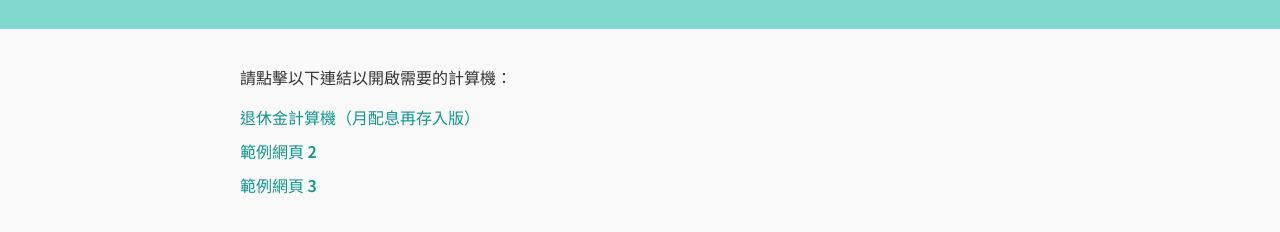
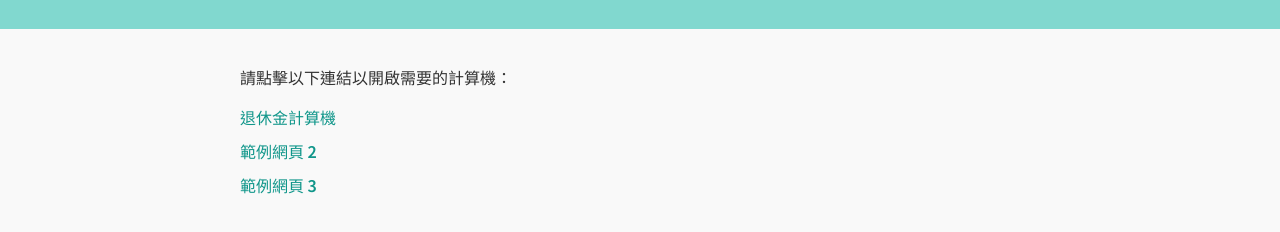
Before and after one commit to unicorn1213/unicorn1213.github.io, a plain HTML site: page realindex.html in a window 1280 px wide. Shown: the part 80-312 px from the top of the page. Drawn offline with Linux system fonts and the light colour scheme.

Commit message:
Update realindex.html

```diff
--- a/realindex.html
+++ b/realindex.html
@@ -47,12 +47,12 @@
 </head>
 <body>
     <header>
-        <h1>逆襲者團隊 讓我們協助您一步步實現想要的財務自由</h1>
+        <h1>逆襲者團隊  讓我們協助您一步步實現想要的財務自由</h1>
     </header>
     <main>
         <p>請點擊以下連結以開啟需要的計算機：</p>
         <ul>
-            <li><a href="unicorn1213.github.io/fv_calculator_2.html" target="_blank">退休金計算機（月配息再存入版）</a></li>
+            <li><a href="unicorn1213.github.io/fv_calculator_2.html" target="_blank">退休金計算機</a></li>
             <li><a href="https://github.com/user/repo2" target="_blank">範例網頁 2</a></li>
             <li><a href="https://github.com/user/repo3" target="_blank">範例網頁 3</a></li>
         </ul>
```
